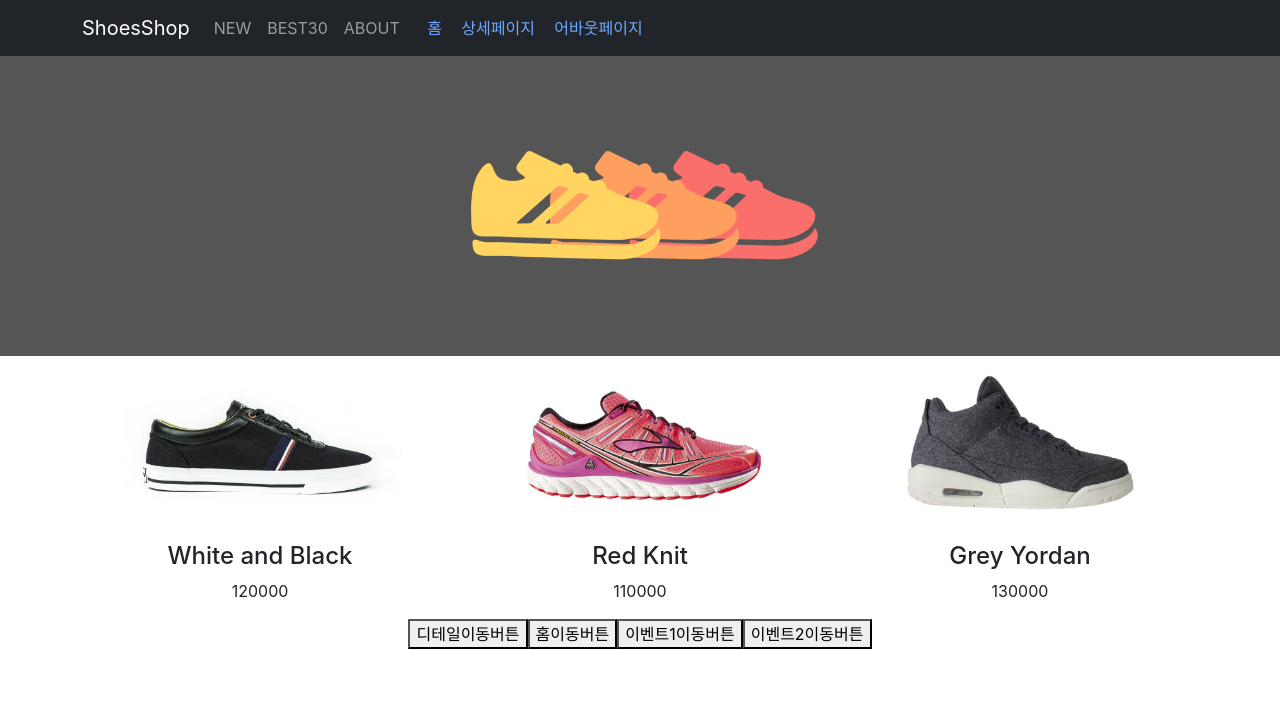
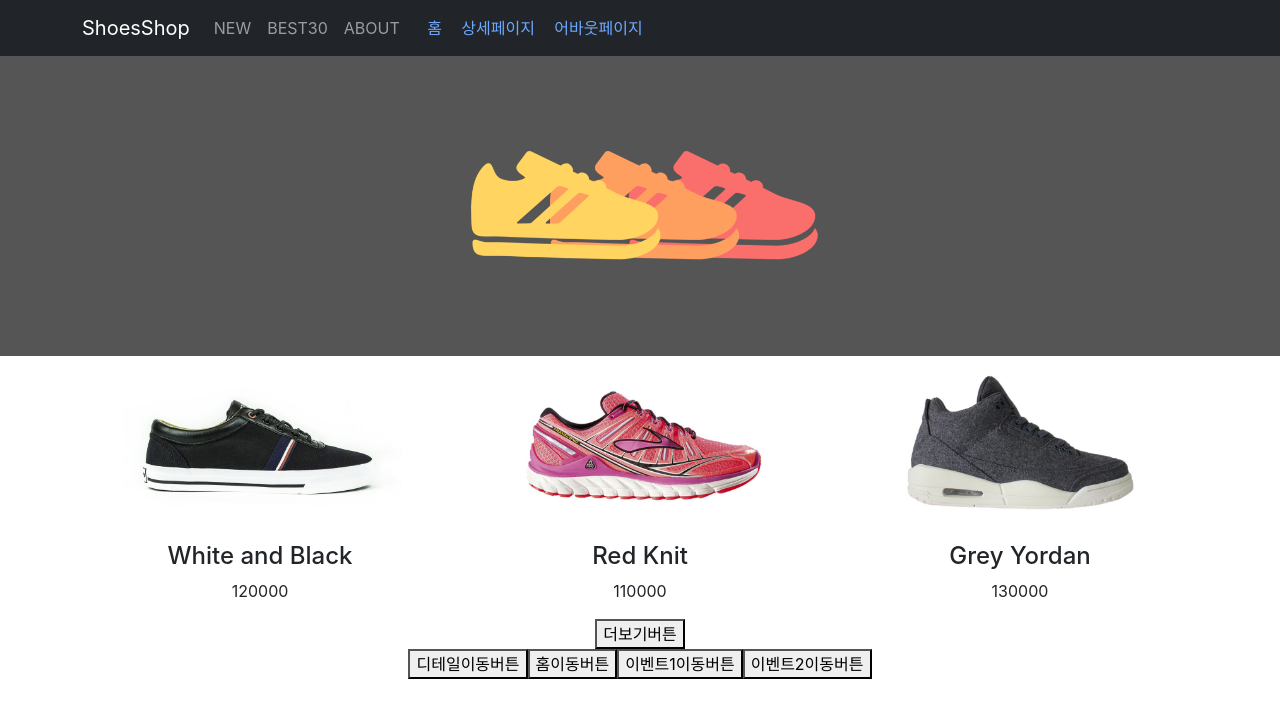
Before and after one commit to jiwoopark727/react-shop, a React (Create React App) app: page / in a window 1280 px wide. Shown: the top 718 px of the page. Built offline with nearby package versions, Linux system fonts and the light colour scheme.

Commit message:
리액트에서 서버와 통신하려면 ajax 1

```diff
--- a/package.json
+++ b/package.json
@@ -6,6 +6,7 @@
     "@testing-library/jest-dom": "^5.17.0",
     "@testing-library/react": "^13.4.0",
     "@testing-library/user-event": "^13.5.0",
+    "axios": "^1.6.8",
     "bootstrap": "^5.3.3",
     "jquery": "^3.7.1",
     "react": "^18.2.0",
--- a/src/App.js
+++ b/src/App.js
@@ -7,6 +7,7 @@ import data from './data.js';
 import Detail from './pages/Detail.js';
 import About from './pages/About.js';
 import EventPage from './pages/EventPage.js';
+import axios from 'axios';
 
 
 import logo from './logo.svg';
@@ -17,7 +18,7 @@ import { Routes, Route, Link, useNavigate, Outlet } from 'react-router-dom'
 
 function App() {
 
-  let [shoes] = useState(data);
+  let [shoes, setShoes] = useState(data);
   let [address] = useState([sh1, sh2, sh3])
   let navigate = useNavigate();
 
@@ -65,10 +66,26 @@ function App() {
         <Route path="*" element={ <div>없는페이지임</div> } />
       </Routes>
 
-      <button onClick={()=>{ navigate('/detail')}}>디테일이동버튼</button>
-      <button onClick={()=>{ navigate('/')}}>홈이동버튼</button>
-      <button onClick={()=>{ navigate('/event/one')}}>이벤트1이동버튼</button>
-      <button onClick={()=>{ navigate('/event/two')}}>이벤트2이동버튼</button>
+      <button onClick={()=>{
+      axios.get('https://codingapple1.github.io/shop/data2.json').then((결과)=>{
+          let copy = [...shoes];
+          결과.data.map((a,i)=>{
+            copy.push(결과.data[i]);
+          })
+          setShoes(copy);
+        })
+        .catch(()=>{
+          console.log('실패함')
+        })
+      }}>더보기버튼</button>
+
+
+      <p>
+        <button onClick={()=>{ navigate('/detail')}}>디테일이동버튼</button>
+        <button onClick={()=>{ navigate('/')}}>홈이동버튼</button>
+        <button onClick={()=>{ navigate('/event/one')}}>이벤트1이동버튼</button>
+        <button onClick={()=>{ navigate('/event/two')}}>이벤트2이동버튼</button>
+      </p>
 
     </div>
   );
```
Also changed, not shown: 1 other file (tests, documents, lock files or other folders).
